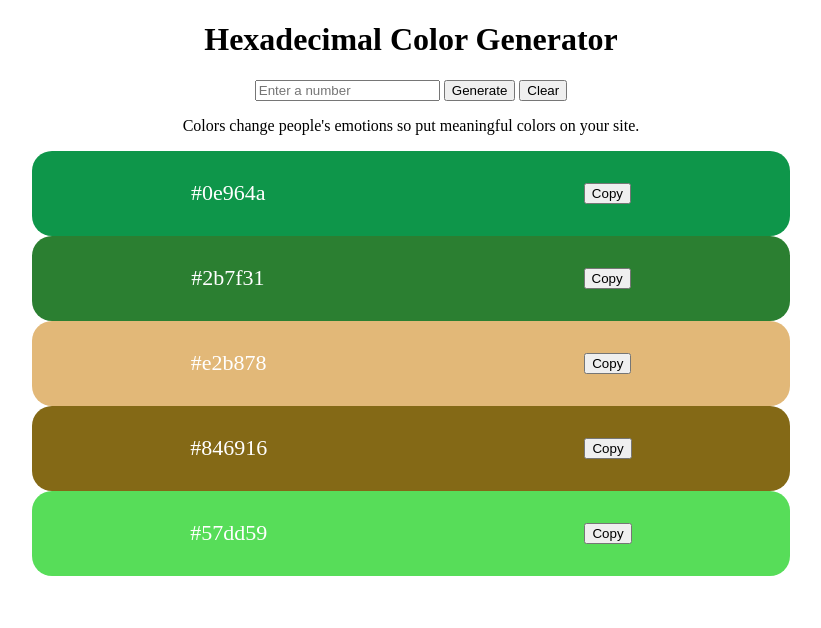
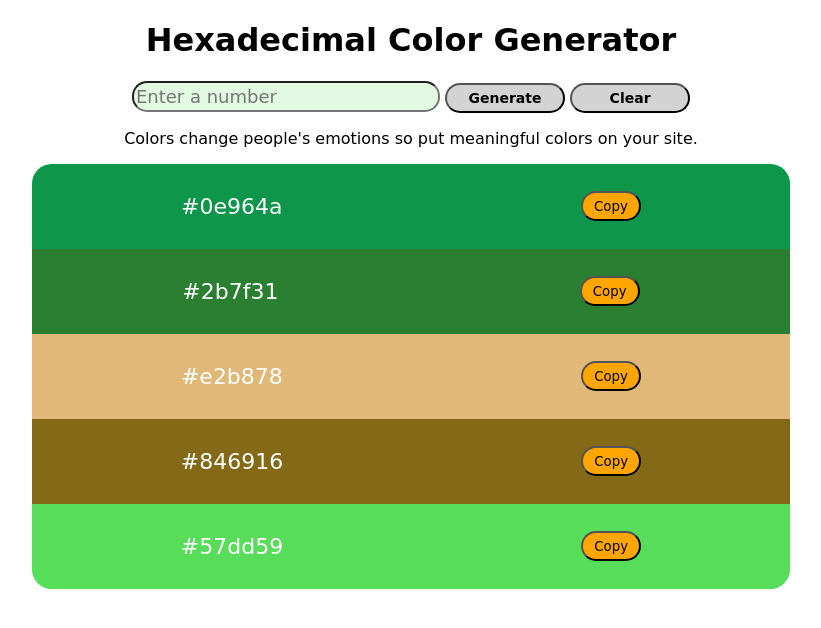
Before and after one commit to hari-basnet/random-color-generator-integrify, a plain HTML site: page index.html in a window 1280 px wide. Both pictures are taken after typing "5" into the empty fields and a click on the button "Generate". Shown: the whole page, without its empty margins (229-1050 px from the left). Drawn offline with Linux system fonts and the light colour scheme.

Commit message:
semi final update plus update

```diff
--- a/css/main.css
+++ b/css/main.css
@@ -1,14 +1,58 @@
+*{
+    font-family: 'Pacifio', cursive;
+}
 .wrapper{
     text-align: center;
     width: 60%;
     margin:0 auto;
 }
+
+#input-loc{
+    height: 25px;
+    width: 300px;
+    border-radius: 15px;
+    background-color: rgb(226, 250, 226);
+    font-size: 18px;
+    outline-style: none;
+}
+
+#generate-btn{
+    border-radius: 20px;
+    background-color:lightgray;
+    height: 30px;
+    width: 120px;
+    font-size: 14px;
+    font-weight: bolder;
+    outline-style: none;
+
+}
+
+#clear-btn{
+    border-radius: 20px;
+    background-color:lightgray;
+    height: 30px;
+    width: 120px;
+    font-size: 14px;
+    font-weight: bolder;
+    outline-style: none;
+
+}
+
+
+/* ##################### result section ################ */
 .result-section{
     display: flex;
     flex-flow: column wrap;
+    background-color: aquamarine;
+    border-radius: 20px;
+    /* border radius was not working and overflow hidden will fix it */
+    overflow: hidden;
 }
+/* .result-section div:first-child{
+    border-top-left-radius: 20px;
+    border-top-right-radius: 20px;
+} */
 .gen-div {
-    border-radius: 20px 20px;
     height: 85px;
     display: flex;
     align-items: center;
@@ -19,3 +63,12 @@
     color: white;
     font-size: 22px;
 }
+
+.copy-button{
+    border-radius: 20px;
+    background-color: orange;
+    height: 30px;
+    width: 60px;
+}
+
+/* wanna add animations here  */
--- a/index.html
+++ b/index.html
@@ -6,14 +6,15 @@
     <title>Page Title</title>
     <meta name="viewport" content="width=device-width, initial-scale=1">
     <link rel="stylesheet" type="text/css" media="screen" href="./css/main.css">
+    <link href="https://fonts.googleapis.com/css?family=Pacifico" rel="stylesheet">
 </head>
 <body>
     <div class="wrapper">
         <div class="input-section">
             <h1>Hexadecimal Color Generator </h1>
-            <input type="number" placeholder="Enter a number">
-            <button>Generate</button>
-            <button class="clear-button">Clear</button>
+            <input type="number" placeholder="Enter a number" id="input-loc">
+            <button id="generate-btn">Generate</button>
+            <button id="clear-btn">Clear</button>
             <p>Colors change people's emotions so put meaningful colors on your site. </p>
         </div>
         <div class="result-section">
--- a/js/main.js
+++ b/js/main.js
@@ -4,7 +4,7 @@ const input = document.querySelector('input');
 const button = document.querySelector('button');
 button.addEventListener('click', generateColor);
 
-const clearButton = document.querySelector('.clear-button');
+const clearButton = document.querySelector('#clear-btn');
 clearButton.addEventListener('click', function(){
 
     const childDivs = document.querySelectorAll('.gen-div');
```
